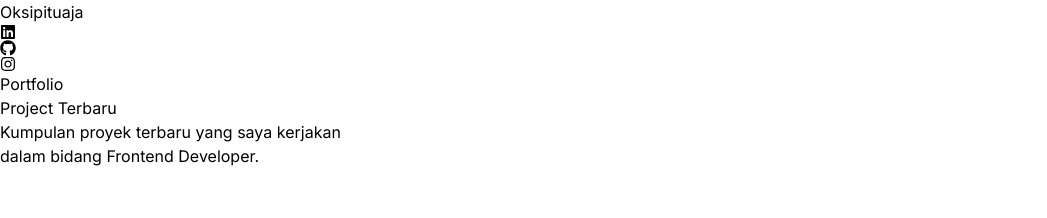
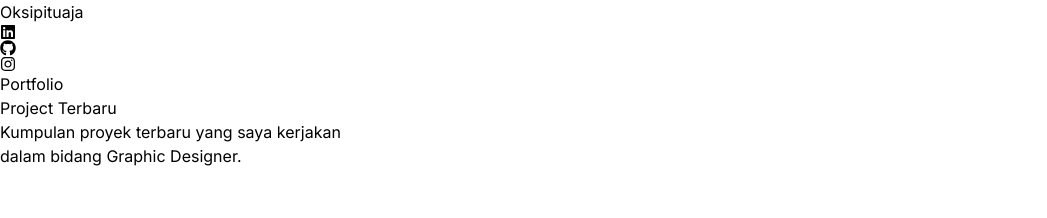
Before and after one commit to Oksipituaja/React-Portfolio, a React (Vite) app: page /Graphic-Designer in a window 1280 px wide. Shown: the top 218 px of the page, without its empty margins (0-1047 px from the left). Built offline with nearby package versions, Linux system fonts and the light colour scheme.

Commit message:
Update GraphicDesigner.jsx

```diff
--- a/src/Pages/GraphicDesigner.jsx
+++ b/src/Pages/GraphicDesigner.jsx
@@ -104,7 +104,7 @@ const GraphicDesigner = () => {
             </h2>
             <p className="text-lg text-gray-400">
               Kumpulan proyek terbaru yang saya kerjakan <br />
-              dalam bidang Frontend Developer.
+              dalam bidang Graphic Designer.
             </p>
           </div>
 
```
